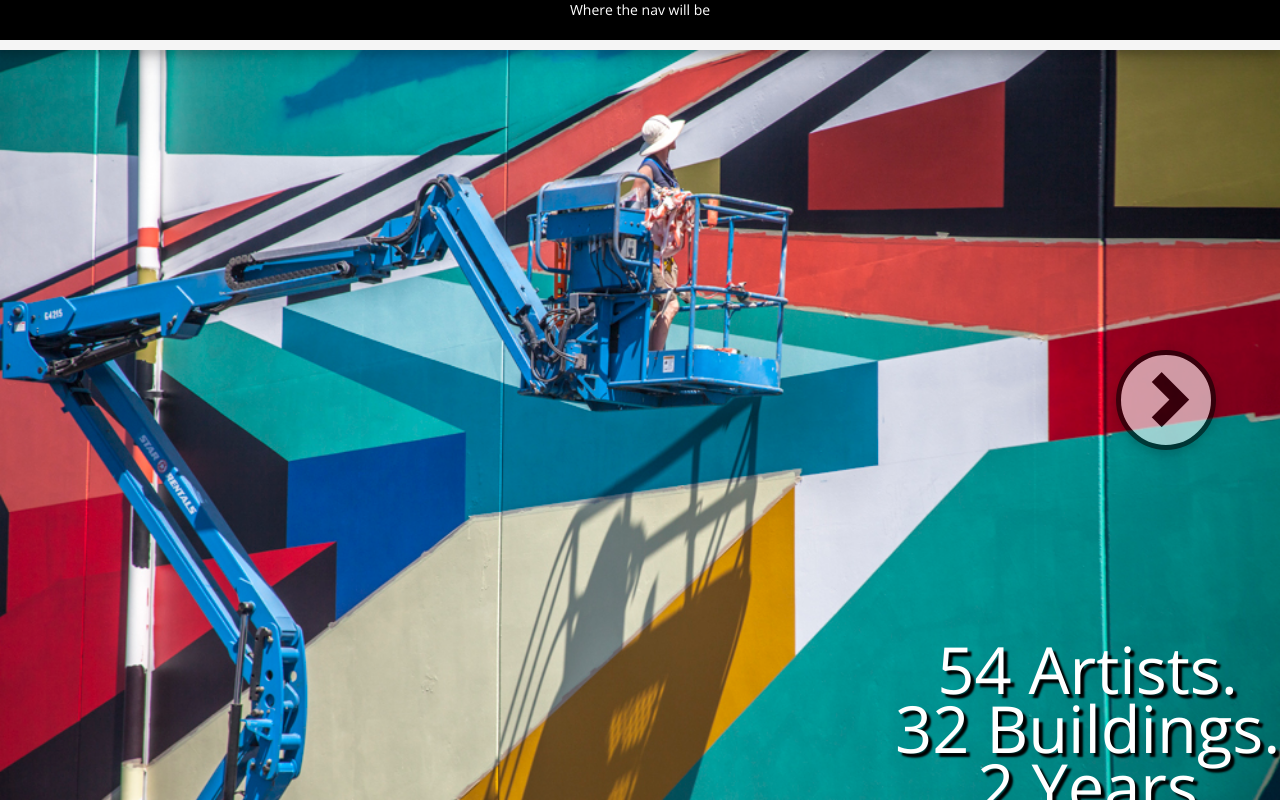
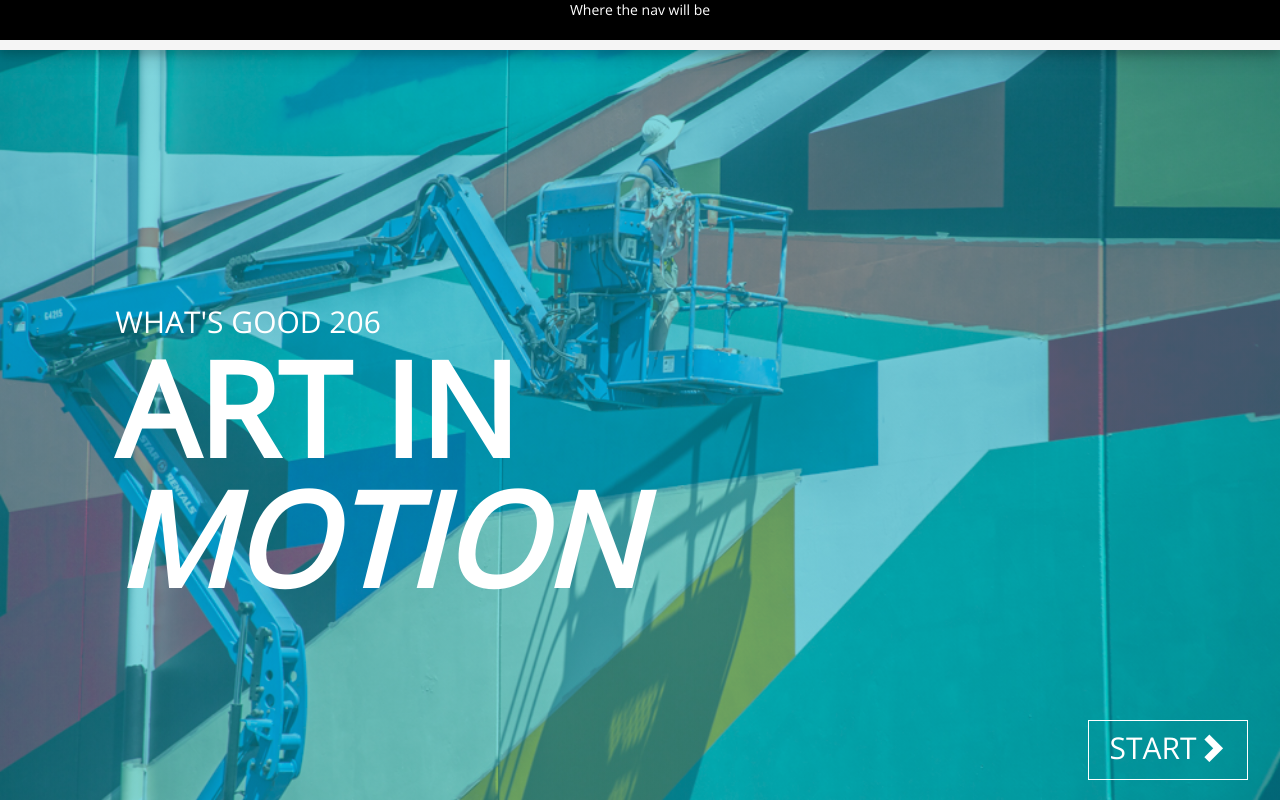
Before and after one commit to ashaunthomas/KCTS9_Interactive_SODO_Piece, a website: page sodo/fullPage.js-master 2/index.html in a window 1280 px wide. Drawn offline with nearby package versions, Linux system fonts and the light colour scheme; grey boxes are pictures that could not be loaded.

Commit message:
Design Facelift

```diff
--- a/sodo/fullPage.js-master 2/index.html
+++ b/sodo/fullPage.js-master 2/index.html
@@ -14,7 +14,7 @@
 <body>
   <div id="fullpage">
     <div class="section">
-        <div class="slide" id="intro"><span id="tagline">54 Artists.<br/>32 Buildings.<br/>2 Years</span></div>
+        <div class="slide" id="intro"><p id="head"><span id="wg">WHAT'S GOOD 206</span><br /><span id="tagline">ART IN<br /><span class="motion">MOTION</span></p></div>
         <div class="slide video" width="200%">
           <video data-autoplay id="bgvideo" width="100%">
               <source src="videos/sodovid.mp4" type="video/mp4">
@@ -34,8 +34,8 @@
         </div>
     </div>
     <div id = "bodytitle">
-      <div class = "btn" id="back"><span class="glyphicon glyphicon-chevron-left"></span></div>
-      <div class = "btn" id="forward"><span class="glyphicon glyphicon-chevron-right"></span></div>
+      <div class = "btn" id="back"><span class="glyphicon glyphicon-chevron-left" style="vertical-align: middle display: table-cell"></span></p></div>
+      <div class = "btn start" id="forward"><p class="text-center">START<span class="glyphicon glyphicon-chevron-right" style="vertical-align: middle display: table-cell"></span></p></div>
     </div>
   </div>
 </body>
--- a/sodo/fullPage.js-master 2/sodo.css
+++ b/sodo/fullPage.js-master 2/sodo.css
@@ -13,11 +13,22 @@
 }
 
 #intro {
-  background-image: url('../pictures/introimage.jpg');
+  background-image:
+    linear-gradient(
+      rgba(4, 174, 189, 0.5),
+      rgba(4, 174, 189, 0.5)
+    ), url('../pictures/introimage.jpg');
   color:white;
-  line-height:100%;
-  text-shadow: 4px 4px 2px black;
 }
+
+#head {
+  line-height:50%;
+  text-align: left;
+  position:absolute;
+  left:1.5%;
+  top:35%;
+}
+
 #slide1 {
   background-image: url('../pictures/muralpic_3.jpg');
 }
@@ -65,21 +76,22 @@
   background-color:black;
   text-align:center;
 }
+
 .btn {
-  width:100px;
-  height:100px;
-  border-radius:100%;
-  border: 5px solid black;
-  font-size: 60px;
-  opacity: 0.6;
-  color: black;
-  background-color: white;
-  box-shadow: 0 4px 8px 0 rgba(0, 0, 0, 0.2), 0 6px 20px 0 rgba(0, 0, 0, 0.19);
+  height:60px;
+  font-size: 30px;
+  border-radius: 0px;
+  /*box-shadow: 0 4px 8px 0 rgba(0, 0, 0, 0.2), 0 6px 20px 0 rgba(0, 0, 0, 0.19);*/
 }
 
-.glyphicon {
-<<<<<<< Updated upstream
-  text-align: center;
+#back {
+  width:60px;
+  float: left;
+}
+
+#forward{
+  width:160px;
+  float:right;
 }
 
 .btn:hover {
@@ -88,32 +100,50 @@
 }
 
 #bodytitle {
+  width: 220px;
+  height: 60px;
   z-index: 999;
-  width:100%;
   position:absolute;
-  top:50%;
-  transform:translateY(-50%);
-}
-
-#back {
-  float:left;
-  margin-left: 5%;
-}
-
-#forward {
-  float: right;
-  margin-right: 5%;
+  bottom: 2.5%;
+  right: 2.5%;
 }
 
 #tagline {
-  position:absolute;
-  left:16.67%;
-  transform:translateX(-100%);
-  top:80%;
-  font-size:65px;
-  line-height:90%;
+  font-size:130px;
+  line-height:100%;
+  font-weight: 900;
 }
 
 #bgvideo {
   background-color:black;
 }
+
+.motion {
+  font-style: italic;
+}
+
+#wg {
+  font-size: 30px;
+}
+
+.start {
+  color: white;
+  border: 1px solid white;
+}
+
+.glyphicon {
+  position: relative;
+  top: 3px;
+}
+
+.brest {
+  color: black;
+}
+.faf {
+  border-left: 1px solid #2F4F4F;
+}
+
+.faf:hover, #back:hover {
+  background-color: #2F4F4F;
+  color: white;
+}
--- a/sodo/fullPage.js-master 2/sodo.js
+++ b/sodo/fullPage.js-master 2/sodo.js
@@ -2,6 +2,7 @@ var browserWidth = $(window).width();
 var browserHeight = $(window).height();
 $(document).ready(function() {
   $('#back').hide();
+  $('motion').addClass('animated slideInLeft');
 
   $('#fullpage').fullpage({
 
@@ -11,6 +12,9 @@ $(document).ready(function() {
       $(".progress-bar").css('width', nextSlideIndex * 16.67 + '%');
       if(slideIndex==0 && direction == 'right') {
         showBackButton();
+        $('#forward').removeClass('start');
+        $('#forward').addClass('faf');
+        $('.text-center').html('NEXT<span class="glyphicon glyphicon-chevron-right" style="vertical-align: middle display: table-cell"></span>');
       }
       if(slideIndex==4 && direction=='right'){
         hideFrontButton();
@@ -20,6 +24,9 @@ $(document).ready(function() {
       }
       if(slideIndex==1 && direction=='left'){
         hideBackButton();
+        $('#forward').removeClass('faf');
+        $('#forward').addClass('start');
+        $('.text-center').html('START<span class="glyphicon glyphicon-chevron-right" style="vertical-align: middle display: table-cell"></span>');
       }
 
     },
```
